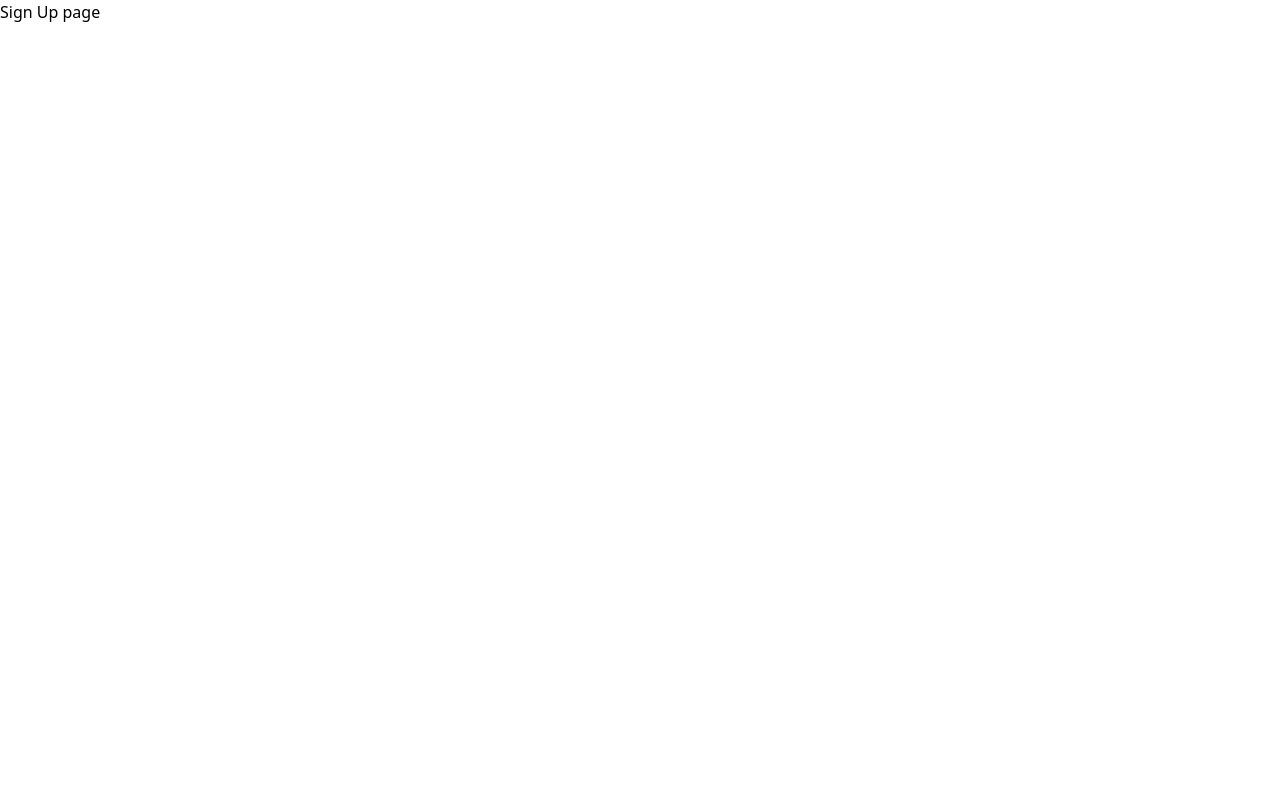
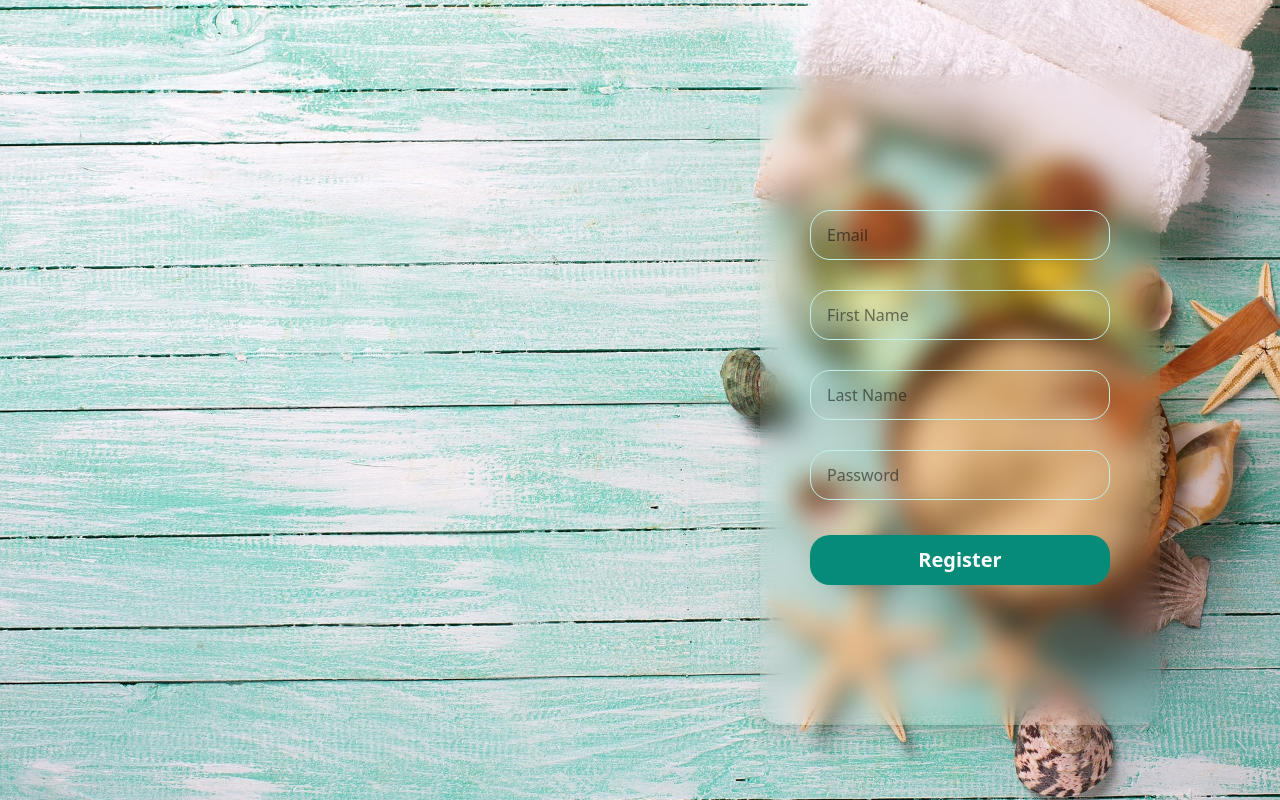
Before and after one commit to Eranga035225/cbc-frontend, a React (Vite) app: page /signup in a window 1280 px wide. Built offline with nearby package versions, Linux system fonts and the light colour scheme.

Commit message:
feat: implement registration page and update routing to use RegisterPage

```diff
--- a/src/App.jsx
+++ b/src/App.jsx
@@ -2,11 +2,11 @@ import { BrowserRouter } from 'react-router-dom'
 import './App.css'
 import HomePage from './pages/homepage'
 import LoginPage from './pages/login'
-import SignUpPage from './pages/signUp'
 import { Route, Routes } from 'react-router-dom'
 import AdminPage from './pages/adminpage'
 import TestPage from './pages/testPage'
 import { Toaster } from 'react-hot-toast'
+import RegisterPage from './pages/register'
 
 
 function App() {
@@ -21,7 +21,7 @@ function App() {
         <Routes path="/*">
           <Route path="/" element={<HomePage/>}/>
           <Route path="/login" element={<LoginPage/>}/>
-          <Route path="/signup" element={<SignUpPage/>}/>
+          <Route path="/signup" element={<RegisterPage/>}/>
           <Route path="/*" element={<h1>404 page not found</h1>}/>\
           <Route path="/admin/*" element={<AdminPage/>}/>
           <Route path="/testing" element={<TestPage/>}/>
--- /dev/null
+++ b/src/pages/register.jsx
@@ -0,0 +1,87 @@
+import axios from "axios";
+import { useState } from "react";
+import toast from "react-hot-toast";
+import { useNavigate } from "react-router-dom";
+
+export default function RegisterPage() {
+  const [email, setEmail] = useState("");
+  const [firstName, setFirstName] = useState("");
+  const [lastName, setLastName] = useState("");
+  const [password, setPassword] = useState("");
+
+  const navigate = useNavigate();
+
+  async function handleRegister() {
+    try {
+      const response = await axios.post(
+        import.meta.env.VITE_BACKEND_URI + "/api/users",
+        {
+          email: email,
+          firstName: firstName,
+          lastName: lastName,
+          password: password
+        }
+      );
+
+      toast.success("Registration successful");
+      console.log(response);
+
+      navigate("/login");
+
+    } catch (e) {
+      toast.error(e.response?.data?.message || "Registration failed");
+    }
+  }
+
+  return (
+    <div className="w-full h-screen bg-[url('/login.jpg')] bg-center bg-cover flex justify-evenly items-center">
+
+      <div className="w-[50%] h-full"></div>
+
+      <div className="w-[50%] h-full flex justify-center items-center">
+        <div className="w-[400px] h-[650px] backdrop-blur-md rounded-[20px] shadow-xl flex flex-col justify-center items-center">
+
+          <input
+            type="email"
+            placeholder="Email"
+            className="w-[300px] h-[50px] border border-[#c3efe9] rounded-[20px] my-[15px] px-4"
+            value={email}
+            onChange={(e) => setEmail(e.target.value)}
+          />
+
+          <input
+            type="text"
+            placeholder="First Name"
+            className="w-[300px] h-[50px] border border-[#c3efe9] rounded-[20px] my-[15px] px-4"
+            value={firstName}
+            onChange={(e) => setFirstName(e.target.value)}
+          />
+
+          <input
+            type="text"
+            placeholder="Last Name"
+            className="w-[300px] h-[50px] border border-[#c3efe9] rounded-[20px] my-[15px] px-4"
+            value={lastName}
+            onChange={(e) => setLastName(e.target.value)}
+          />
+
+          <input
+            type="password"
+            placeholder="Password"
+            className="w-[300px] h-[50px] border border-[#c3efe9] rounded-[20px] my-[15px] px-4"
+            value={password}
+            onChange={(e) => setPassword(e.target.value)}
+          />
+
+          <button
+            onClick={handleRegister}
+            className="w-[300px] h-[50px] bg-[#068b79] rounded-[20px] text-[20px] font-bold text-white my-[20px] cursor-pointer"
+          >
+            Register
+          </button>
+
+        </div>
+      </div>
+    </div>
+  );
+}
--- a/src/pages/signUp.jsx
+++ /dev/null
@@ -1,7 +0,0 @@
-export default function SignUpPage() {
-  return (
-    <div>
-      <h1>Sign Up page</h1>
-    </div>
-  );
-}
```
